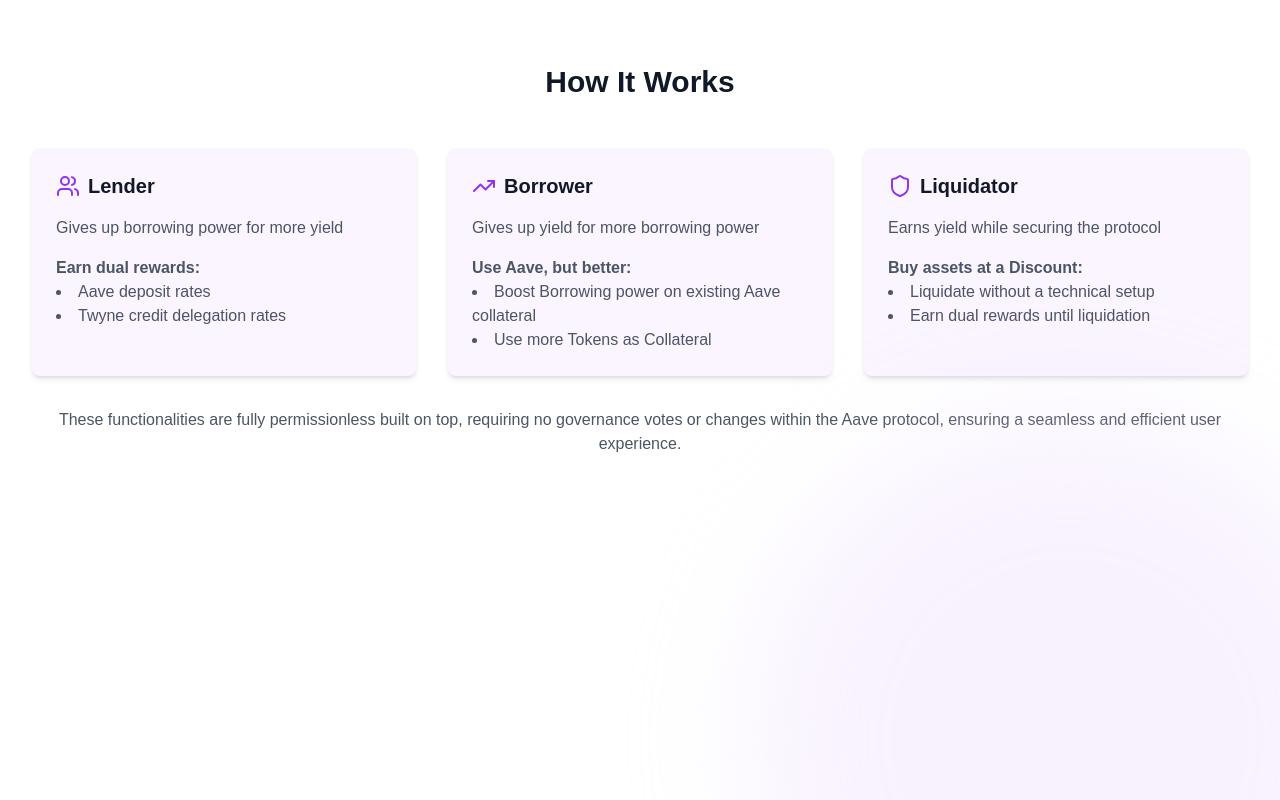
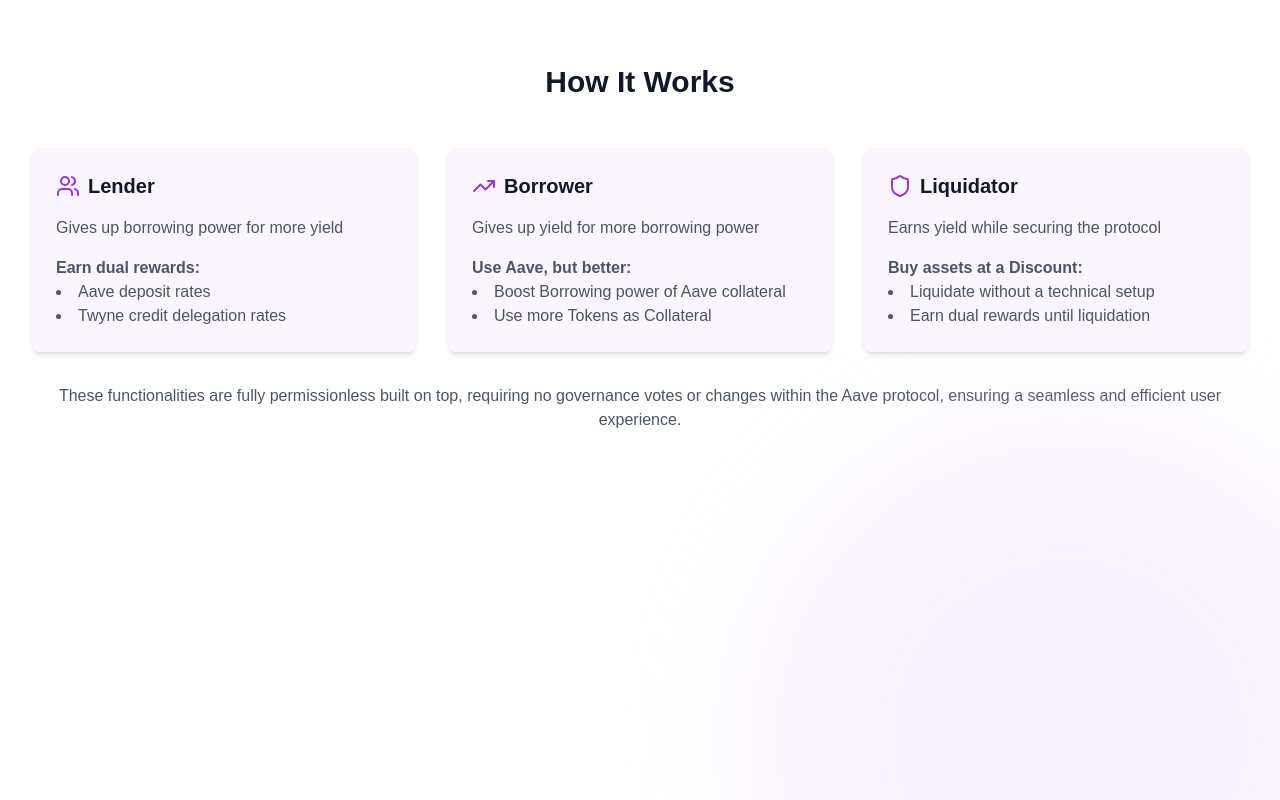
Before and after one commit to taulantv2/twyne-landing-lage, a Next.js app: page / in a window 1280 px wide. Shown: the part 800-1600 px from the top of the page. Built offline with nearby package versions, Linux system fonts and the light colour scheme.

Commit message:
react app fix

```diff
--- a/app/page.tsx
+++ b/app/page.tsx
@@ -133,7 +133,7 @@ export default function Component() {
               </p>
               <ul className="list-disc list-inside text-gray-600">
                 <strong>Use Aave, but better:</strong>
-                <li>Boost Borrowing power on existing Aave collateral</li>
+                <li>Boost Borrowing power of Aave collateral</li>
                 <li>Use more Tokens as Collateral</li>
               </ul>
             </div>
```
